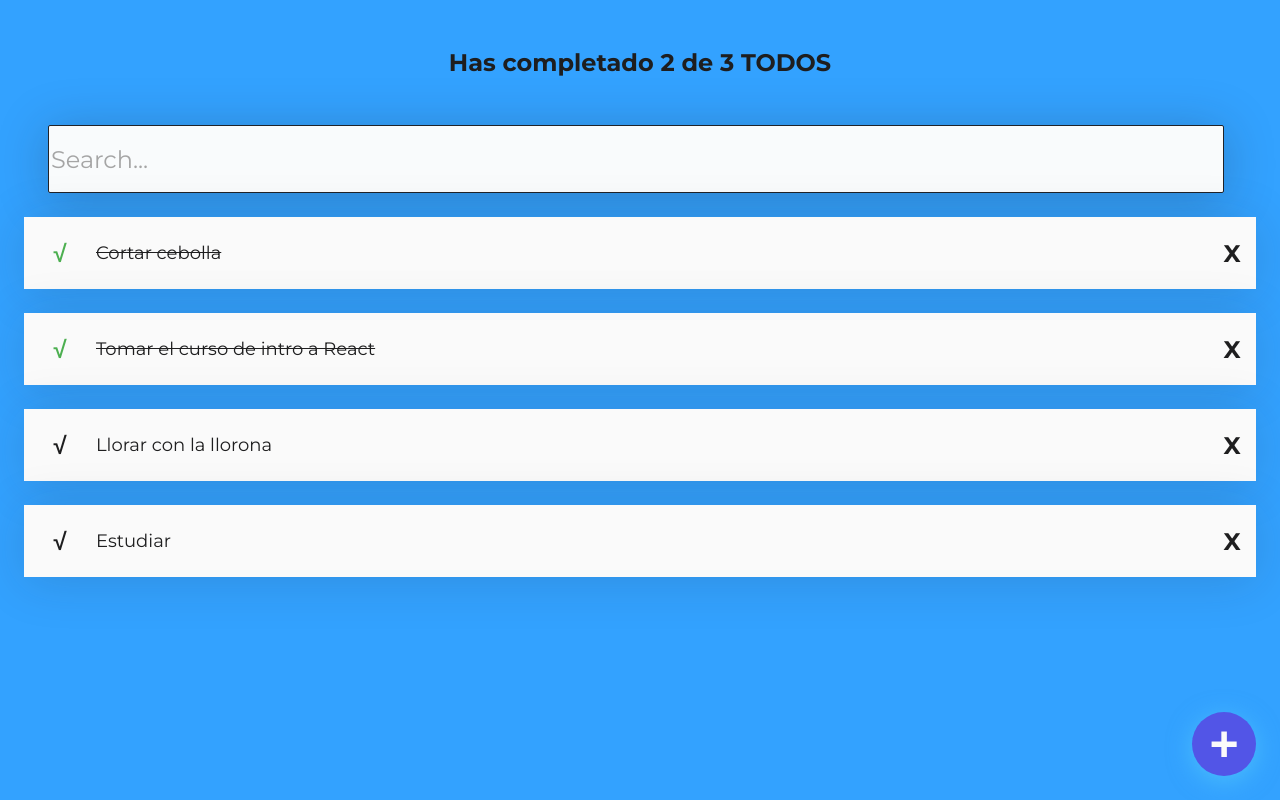
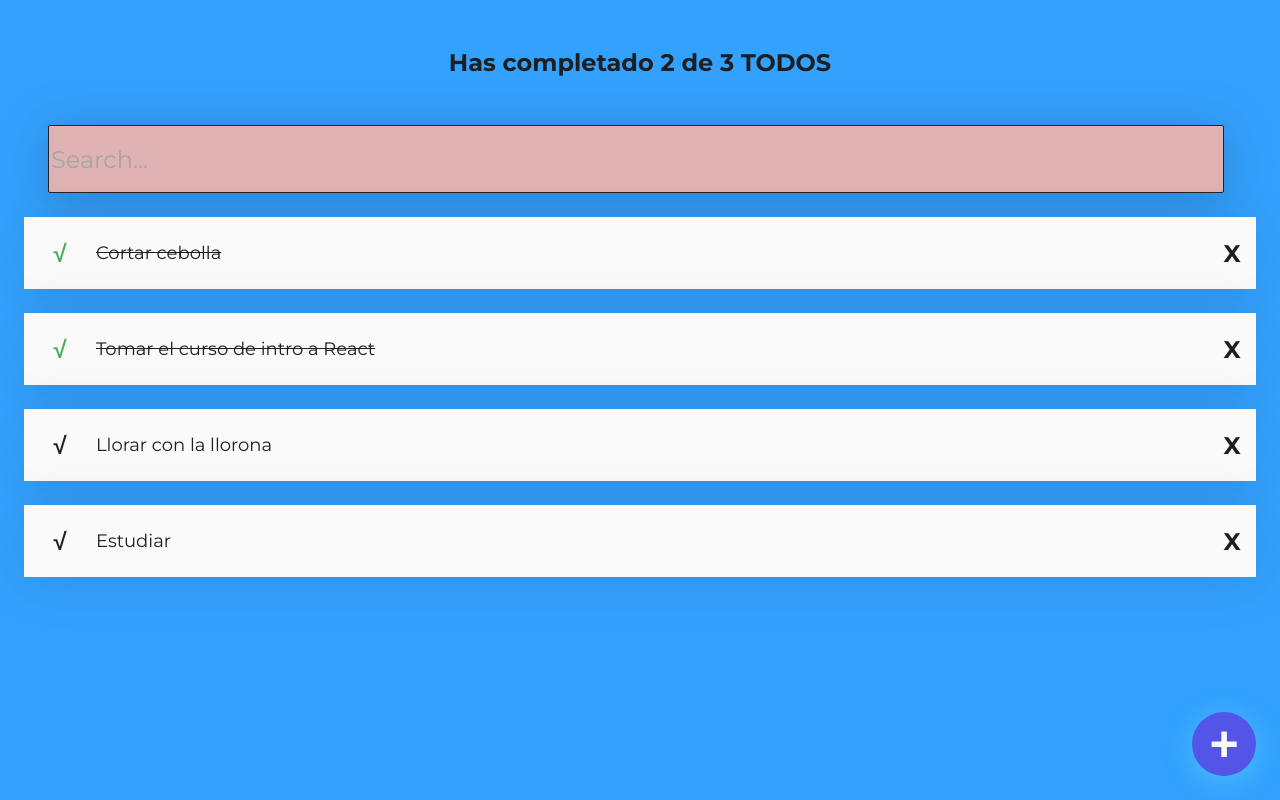
Before and after one commit to jadris7/React, a React (Create React App) app: page / in a window 1280 px wide. Built offline with nearby package versions, Linux system fonts and the light colour scheme.

Commit message:
Cambio de color en el buscador

```diff
--- a/src/componentes/Todo_Search/TodoSearch.css
+++ b/src/componentes/Todo_Search/TodoSearch.css
@@ -1,5 +1,5 @@
 .TodoSearch {
-    background: #F9FBFC;
+    background: rgb(223, 179, 179);
     border-radius: 2px;
     border: 1px solid #202329;
     margin: 0 24px;
```
